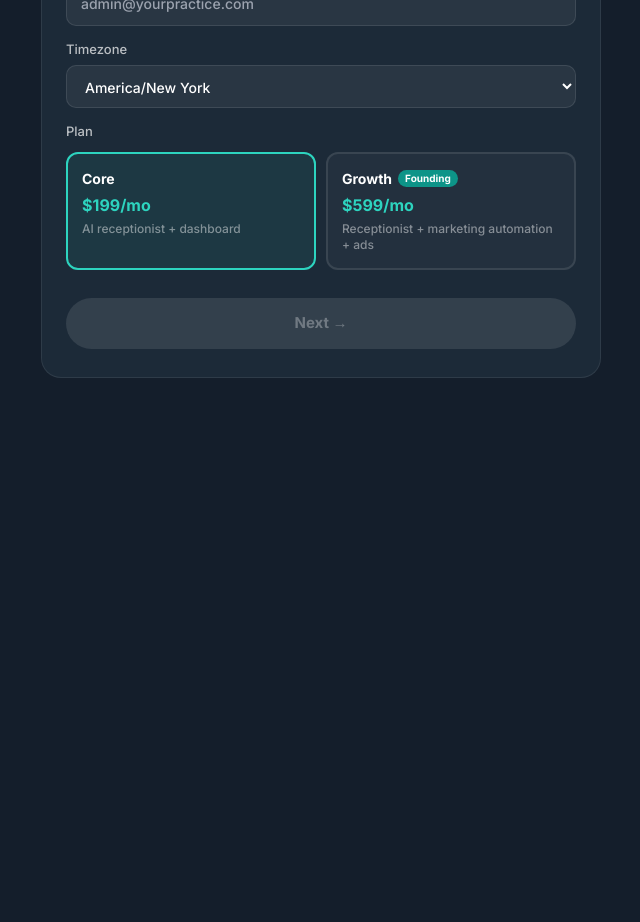
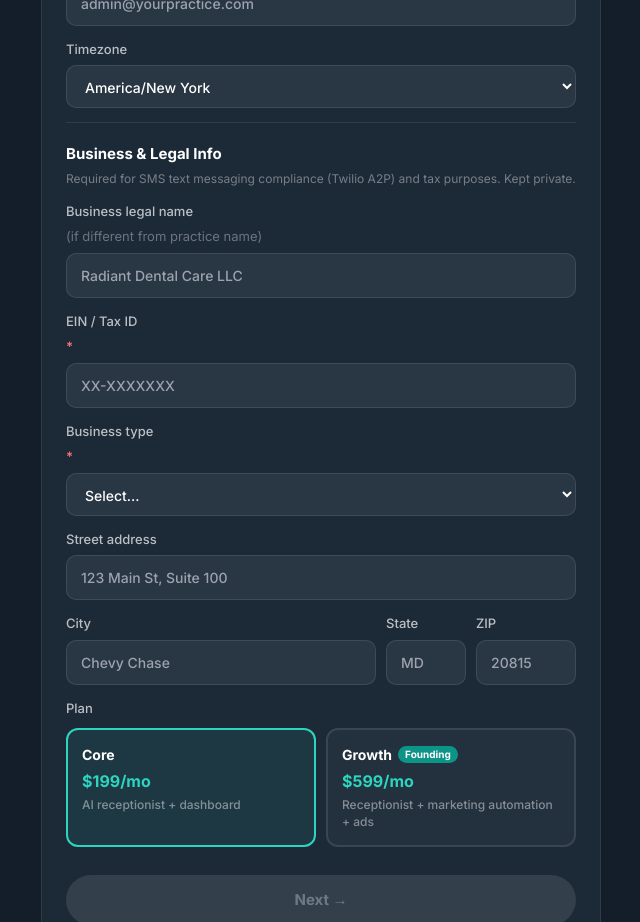
Before and after one commit to dentalondemand/iamclara-website, a Next.js app: page /get-started in a window 1280 px wide. Shown: the part 800-1722 px from the top of the page, without its empty margins (319-959 px from the left). Before the commit the page ends 1238 px from the top, so only its background shows below. Built offline with nearby package versions, Linux system fonts and the light colour scheme.

Commit message:
feat: add EIN, business type, and address fields to intake form for A2P compliance

```diff
--- a/app/get-started/page.tsx
+++ b/app/get-started/page.tsx
@@ -38,6 +38,9 @@ export default function GetStarted() {
     voip_provider: "", rings_before_forward: "3",
     wants_calendar: "yes", wants_outbound: "no",
     priority_cases: "both",   // implants / cosmetic / both
+    // Business / Legal (for A2P 10DLC + tax)
+    business_legal_name: "", ein: "", business_type: "",
+    street_address: "", city: "", state: "", zip: "",
     // Growth
     instagram: "", facebook_page: "", tiktok: "", google_business: "", ad_budget: "",
   })
@@ -187,6 +190,61 @@ export default function GetStarted() {
                 {TIMEZONES.map(tz => <option key={tz} value={tz}>{tz.replace(/_/g," ")}</option>)}
               </select>
             </label>
+
+            {/* Business / Legal */}
+            <div style={{ borderTop:"1px solid rgba(255,255,255,0.08)", marginTop:8, paddingTop:20, marginBottom:4 }}>
+              <h3 style={{ color:"#fff", fontSize:15, fontWeight:700, marginBottom:4, marginTop:0 }}>Business & Legal Info</h3>
+              <p style={{ color:"rgba(255,255,255,0.4)", fontSize:12, marginBottom:14, marginTop:0 }}>
+                Required for SMS text messaging compliance (Twilio A2P) and tax purposes. Kept private.
+              </p>
+            </div>
+
+            <label style={labelStyle}>
+              Business legal name <span style={{color:"rgba(255,255,255,0.35)", fontWeight:400}}>(if different from practice name)</span>
+              <input value={info.business_legal_name}
+                onChange={e => setInfo({...info, business_legal_name: e.target.value})}
+                placeholder="Radiant Dental Care LLC" style={inputStyle} />
+            </label>
+
+            <label style={labelStyle}>
+              EIN / Tax ID <span style={{color:"#f87171", fontWeight:600}}>*</span>
+              <input value={info.ein}
+                onChange={e => setInfo({...info, ein: e.target.value})}
+                placeholder="XX-XXXXXXX" style={inputStyle} />
+            </label>
+
+            <label style={labelStyle}>
+              Business type <span style={{color:"#f87171", fontWeight:600}}>*</span>
+              <select value={info.business_type} onChange={e => setInfo({...info, business_type: e.target.value})} style={inputStyle}>
+                <option value="">Select…</option>
+                <option value="sole_proprietorship">Sole Proprietorship</option>
+                <option value="llc">LLC</option>
+                <option value="s_corp">S-Corp</option>
+                <option value="c_corp">C-Corp</option>
+                <option value="partnership">Partnership</option>
+                <option value="non_profit">Non-Profit</option>
+              </select>
+            </label>
+
+            <label style={labelStyle}>Street address
+              <input value={info.street_address}
+                onChange={e => setInfo({...info, street_address: e.target.value})}
+                placeholder="123 Main St, Suite 100" style={inputStyle} />
+            </label>
+            <div style={{ display:"grid", gridTemplateColumns:"1fr 80px 100px", gap:10 }}>
+              <label style={labelStyle}>City
+                <input value={info.city} onChange={e => setInfo({...info, city: e.target.value})}
+                  placeholder="Chevy Chase" style={inputStyle} />
+              </label>
+              <label style={labelStyle}>State
+                <input value={info.state} onChange={e => setInfo({...info, state: e.target.value})}
+                  placeholder="MD" maxLength={2} style={inputStyle} />
+              </label>
+              <label style={labelStyle}>ZIP
+                <input value={info.zip} onChange={e => setInfo({...info, zip: e.target.value})}
+                  placeholder="20815" style={inputStyle} />
+              </label>
+            </div>
 
             {/* Plan selector */}
             <label style={labelStyle}>
@@ -407,6 +465,10 @@ export default function GetStarted() {
               ["Timezone", info.timezone.replace(/_/g," ")],
               ["Plan", info.plan === "growth" ? "Growth — $599/mo (founding)" : "Core — $199/mo"],
               ["Admin", `${info.admin_name} (${info.admin_email})`],
+              ["Legal name", info.business_legal_name || info.practice_name],
+              ["EIN", info.ein || "—"],
+              ["Business type", info.business_type.replace(/_/g," ") || "—"],
+              ["Address", [info.street_address, info.city, info.state, info.zip].filter(Boolean).join(", ") || info.address],
               ["Alert emails", alertEmails.filter(Boolean).join(", ") || "—"],
               ["Alert SMS", alertPhones.filter(Boolean).join(", ") || "—"],
               ["Services", `${services.length} selected`],
```
